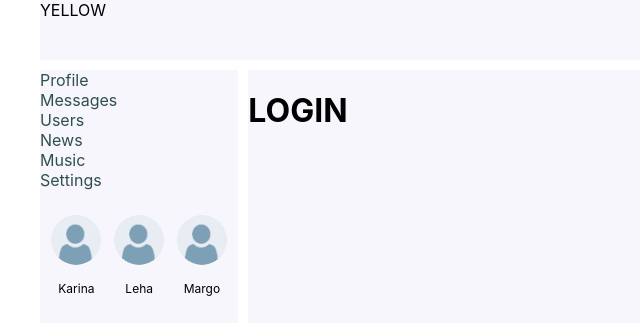
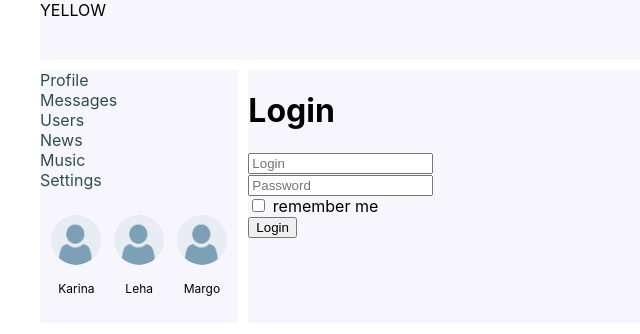
Before and after one commit to karinaOl/social_net, a React (Create React App) app: page /login in a window 1280 px wide. Shown: the top 334 px of the page, without its empty margins (0-640 px from the left). Built offline with nearby package versions, Linux system fonts and the light colour scheme; no server answers.

Commit message:
lessons 74-75 done

```diff
--- a/package.json
+++ b/package.json
@@ -11,6 +11,7 @@
     "@types/react": "^17.0.20",
     "@types/react-dom": "^17.0.9",
     "@types/react-router-dom": "^5.3.3",
+    "@types/redux-form": "^8.3.5",
     "axios": "^0.27.1",
     "react": "^17.0.2",
     "react-dom": "^17.0.2",
@@ -18,6 +19,7 @@
     "react-router-dom": "5.3.0",
     "react-scripts": "5.0.0",
     "redux": "^4.1.2",
+    "redux-form": "^8.3.8",
     "redux-thunk": "^2.4.1",
     "typescript": "^4.4.2",
     "web-vitals": "^2.1.0"
--- a/src/components/Login/Login.tsx
+++ b/src/components/Login/Login.tsx
@@ -1,5 +1,44 @@
+import {Field, InjectedFormProps, reduxForm} from "redux-form";
+import React  from "react";
+
+type LoginFormDataType = {
+    login: string
+    password: string
+    rememberMe: boolean
+};
 
 
+export const LoginForm: React.FC<InjectedFormProps<LoginFormDataType>> = (props) => {
+  return (
+      <form onSubmit={props.handleSubmit}>
+          <div>
+              <Field placeholder={"Login"} name={"login"} component={"input"}/>
+          </div>
+          <div>
+              <Field placeholder={"Password"} name={"password"} component={"input"}/>
+          </div>
+          <div>
+              <Field type={"checkbox"} name={"rememberMe"} component={"input"}/> remember me
+          </div>
+          <div>
+              <button>Login</button>
+          </div>
+      </form>
+  )
+}
+
+const LoginReduxForm = reduxForm<LoginFormDataType>({form: "login"})(LoginForm)
+
 export const Login = () => {
-  return <h1>LOGIN</h1>
+
+    const onSubmit = (formData: LoginFormDataType) => {
+        console.log(formData)
+    }
+
+  return(
+      <div>
+          <h1>Login</h1>
+          <LoginReduxForm onSubmit={onSubmit}/>
+      </div>
+  )
 }
--- a/src/components/Profile/ProfileInfo/ProfileStatus.tsx
+++ b/src/components/Profile/ProfileInfo/ProfileStatus.tsx
@@ -4,6 +4,12 @@
     status: string
     updateUserStatus: (status: string) => void
 };
+
+type ProfileStatusStateType = {
+    editMode: boolean
+    statusText: string
+};
+
 
 export class ProfileStatus extends React.Component<ProfileStatusPropsType> {
 
@@ -34,6 +40,14 @@
         })
     }
 
+    componentDidUpdate(prevProps: ProfileStatusPropsType, prevState: ProfileStatusStateType) {
+        if(prevProps.status !== this.props.status){
+            this.setState({
+                status: this.props.status
+            })
+        }
+    }
+
     render() {
         return (
             <div>
@@ -46,7 +60,8 @@
                 {
                     this.state.editMode &&
                     <div>
-                        <input onChange={this.onStatusChange} onBlur={this.deactivateEditMode} value={this.state.status} autoFocus/>
+                        <input onChange={this.onStatusChange} onBlur={this.deactivateEditMode} value={this.state.status}
+                               autoFocus/>
                     </div>
                 }
             </div>
--- a/src/redux/reduxStore.tsx
+++ b/src/redux/reduxStore.tsx
@@ -4,6 +4,7 @@
 import {sidebarReducer} from "./sidebarReducer";
 import {UsersReducer} from "./usersReducer";
 import {authReducer} from "./authReducer";
+import {reducer as formReducer} from "redux-form";
 import thunkMiddleware from "redux-thunk"
 
 
@@ -16,8 +17,12 @@
     sidebar: sidebarReducer,
     usersPage: UsersReducer,
     auth: authReducer,
+    form: formReducer
 });
 
 let store = createStore(rootReducer, applyMiddleware(thunkMiddleware));
 
 export default store;
+
+//@ts-ignore
+window.store = store;
```
Also changed, not shown: 1 other file (tests, documents, lock files or other folders).
